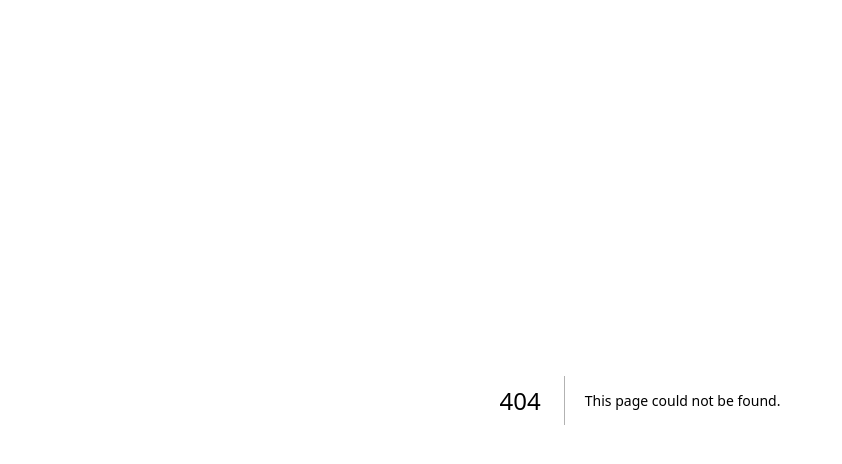
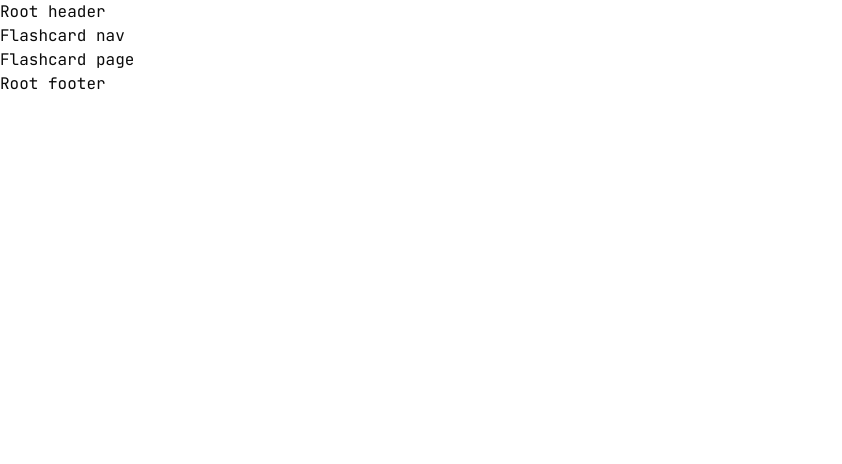
Before and after one commit to trduxng/vocab-practice, a Next.js app: page /flashcard in a window 1280 px wide. Before the commit this address had no page. Shown: the top 464 px of the page, without its empty margins (0-842 px from the left). Built offline with nearby package versions, Linux system fonts and the light colour scheme.

Commit message:
started again - Phuc - 08:02AM - 16/04/26

```diff
--- /dev/null
+++ b/app/(main)/flashcard/layout.tsx
@@ -0,0 +1,12 @@
+import React, { ReactNode } from "react";
+
+const layout = ({ children }: { children: ReactNode }) => {
+  return (
+    <div>
+      <nav>Flashcard nav</nav>
+      {children}
+    </div>
+  );
+};
+
+export default layout;
--- /dev/null
+++ b/app/(main)/flashcard/page.tsx
@@ -0,0 +1,11 @@
+import React from "react";
+
+const Flashcard = () => {
+  return (
+    <div>
+      <h1>Flashcard page</h1>
+    </div>
+  );
+};
+
+export default Flashcard;
--- a/app/layout.tsx
+++ b/app/layout.tsx
@@ -3,7 +3,10 @@ import { Geist, Geist_Mono, JetBrains_Mono } from "next/font/google";
 import "./globals.css";
 import { cn } from "@/lib/utils";
 
-const jetbrainsMono = JetBrains_Mono({subsets:['latin'],variable:'--font-mono'});
+const jetbrainsMono = JetBrains_Mono({
+  subsets: ["latin"],
+  variable: "--font-mono",
+});
 
 const geistSans = Geist({
   variable: "--font-geist-sans",
@@ -28,9 +31,20 @@ export default function RootLayout({
   return (
     <html
       lang="en"
-      className={cn("h-full", "antialiased", geistSans.variable, geistMono.variable, "font-mono", jetbrainsMono.variable)}
+      className={cn(
+        "h-full",
+        "antialiased",
+        geistSans.variable,
+        geistMono.variable,
+        "font-mono",
+        jetbrainsMono.variable,
+      )}
     >
-      <body className="min-h-full flex flex-col">{children}</body>
+      <body className="min-h-full flex flex-col">
+        <header>Root header</header>
+        {children}
+        <footer>Root footer</footer>
+      </body>
     </html>
   );
 }
```
Also changed, not shown: 1 other file (tests, documents, lock files or other folders).
